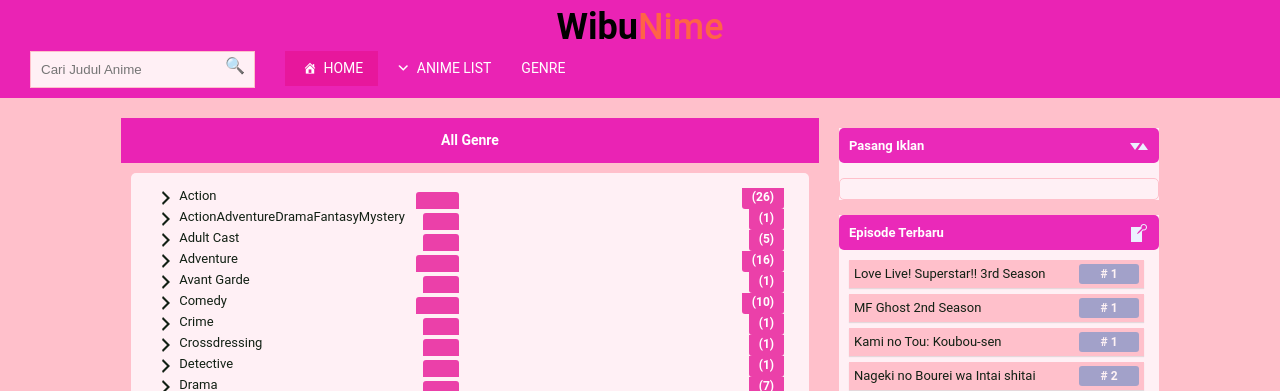
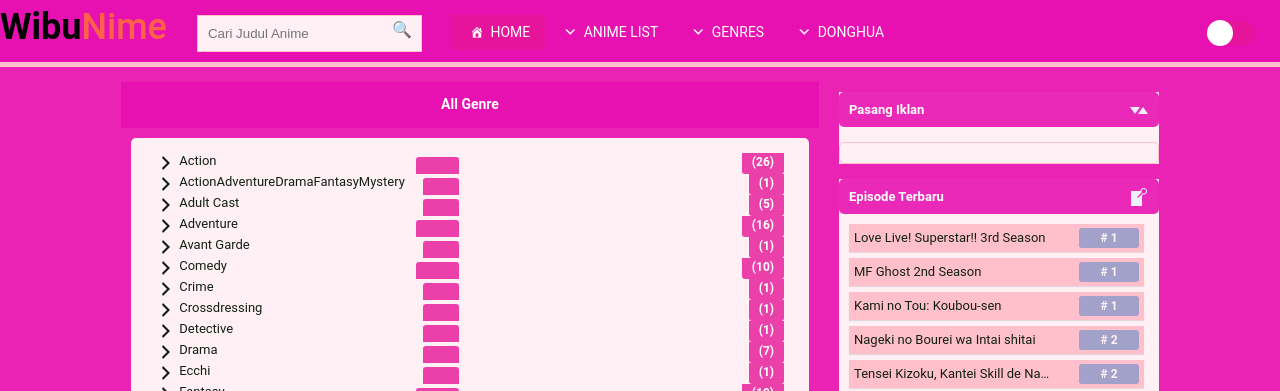
Before and after one commit to wibunim3/n, a plain HTML site: page genres.html in a window 1280 px wide. Shown: the top 391 px of the page. Drawn offline with Linux system fonts and the light colour scheme.

Commit message:
Update genres.html

```diff
--- a/genres.html
+++ b/genres.html
@@ -9,12 +9,13 @@
     </head>
     <body>
         <header>
-            <a href="index.html"
-                ><h1><strong>Wibu</strong>Nime</h1></a
-            >
-        </header>
         <header id="header">
             <div class="center">
+                <div class="logo">
+                    <a href="index.html"
+                        ><h1><strong>Wibu</strong>Nime</h1></a
+                    >
+                </div>
                 <form class="srch" method="get" id="searchform">
                     <input
                         id="searchInput"
@@ -25,7 +26,6 @@
                         🔍
                     </button>
                 </form>
-
                 <nav class="rgnav">
                     <label for="show-menu" class="show-menu"
                         ><span class="dashicons dashicons-menu"></span>
@@ -61,14 +61,36 @@
                         </li>
 
                         <li
-                            id="menu-item-129343"
-                            class="menu-item menu-item-type-post_type menu-item-object-page menu-item-129343"
+                            id="menu-item-89694"
+                            class="menu-item menu-item-type-custom menu-item-object-custom menu-item-has-children menu-item-89694"
                         >
-                            <a href="genres.html">Genre</a>
+                            <a href="genres.html"
+                                ><span
+                                    class="dashicons dashicons-arrow-down-alt2"
+                                ></span>
+                                Genres</a
+                            >
+                        </li>
+                        <li
+                            id="menu-item-89694"
+                            class="menu-item menu-item-type-custom menu-item-object-custom menu-item-has-children menu-item-89694"
+                        >
+                            <a href="donghua.html"
+                                ><span
+                                    class="dashicons dashicons-arrow-down-alt2"
+                                ></span>
+                                Donghua</a
+                            >
                         </li>
                     </ul>
                     <div class="clear"></div>
                 </nav>
+                <div class="theme-switch-wrapper">
+                    <label class="theme-switch" for="checkbox">
+                        <input type="checkbox" id="checkbox" />
+                        <span class="slider round"></span>
+                    </label>
+                </div>
             </div>
         </header>
 
@@ -184,6 +206,7 @@
 
         <script src="genres.js"></script>
         <script src="detailgendre.js"></script>
+            <script src="darktheme.js"></script>
         <script
             src="data:text/javascript;base64,alF1ZXJ5KGRvY3VtZW50KS5yZWFkeShmdW5jdGlvbigkKXskKCIuY2xvc2VfZmxvYXRpbmciKS5jbGljayhmdW5jdGlvbigpeyQoIi5mbG9hdGluZ19mb290ZXIiKS5oaWRlKCl9KX0p"
             defer=""
```
